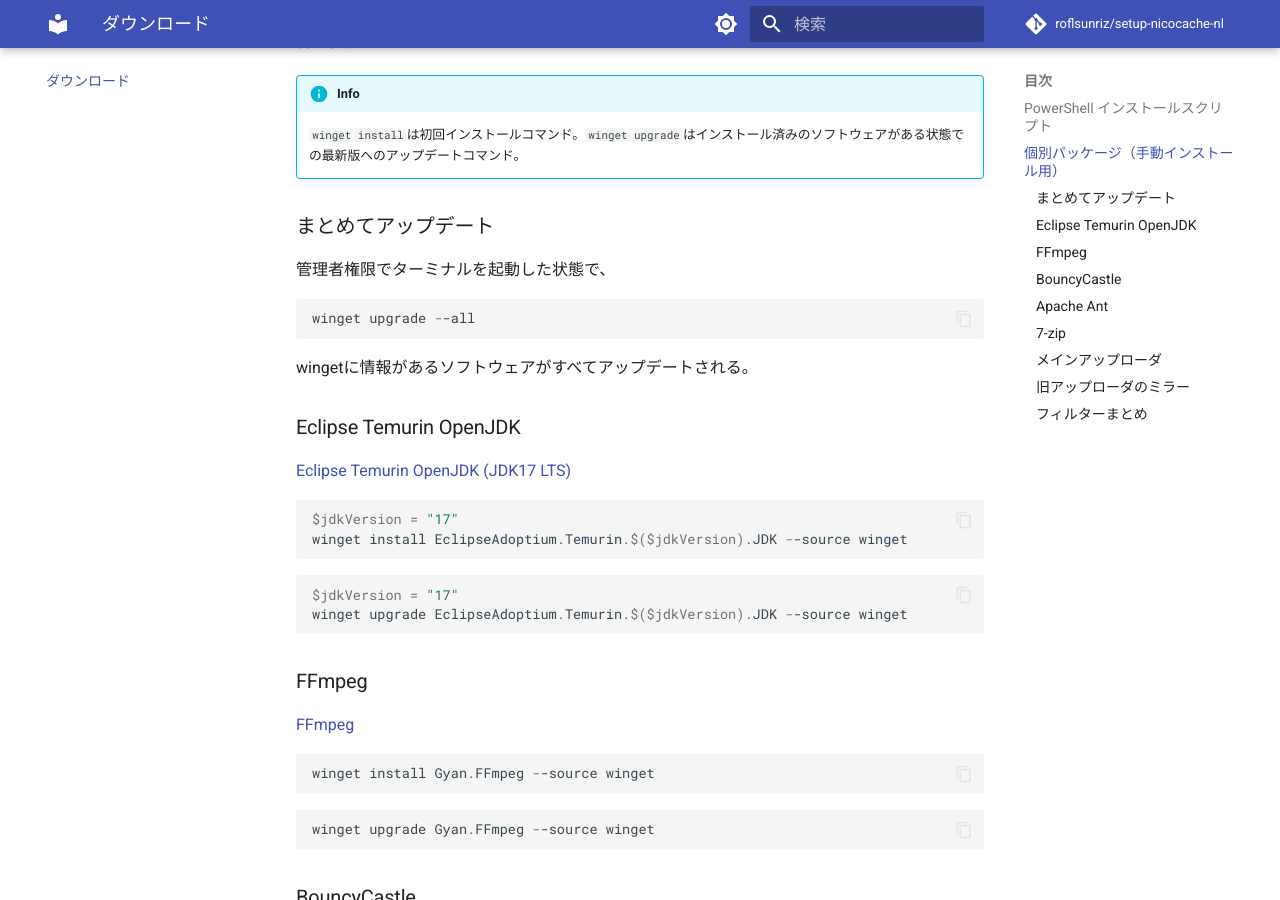
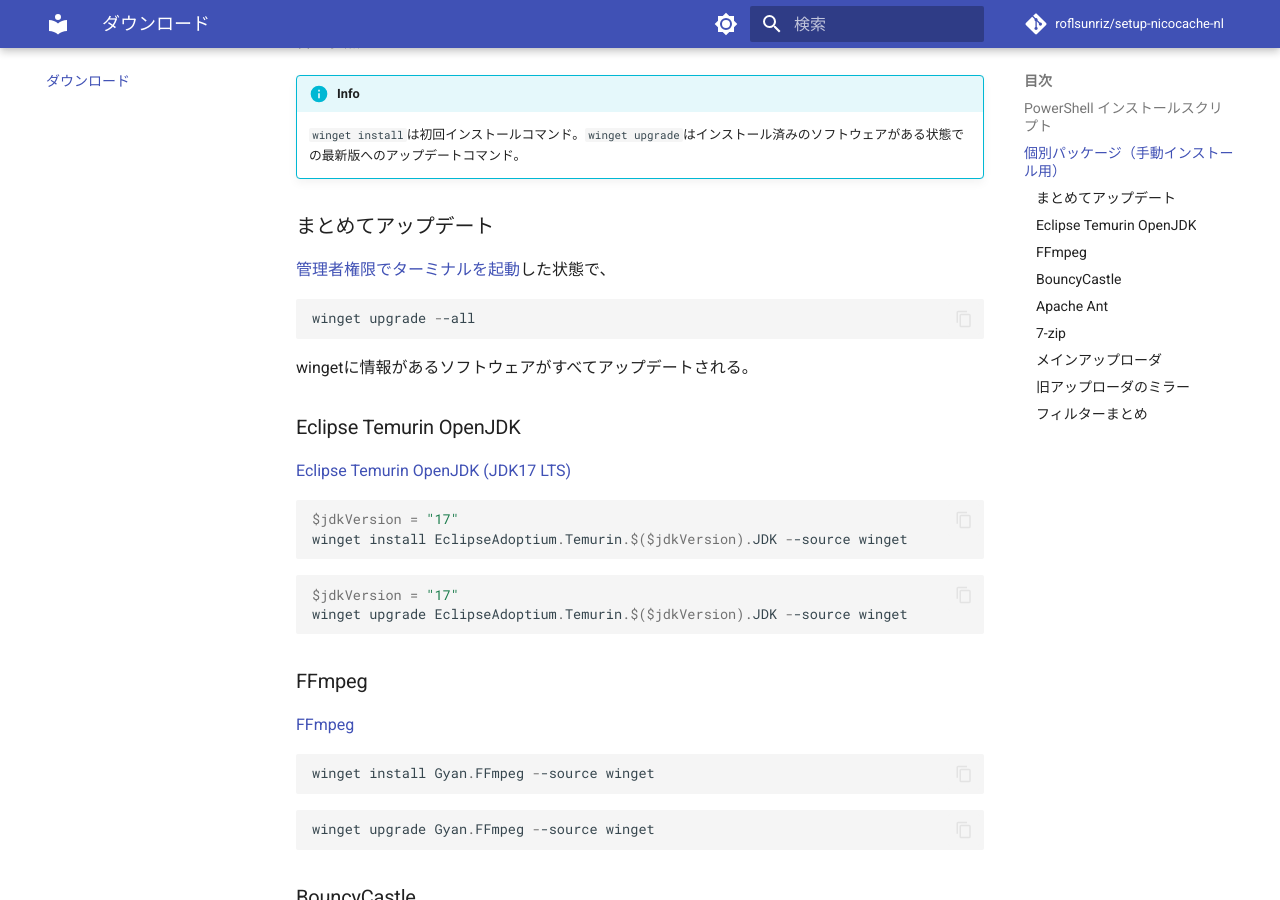
Before and after one commit to roflsunriz/setup-nicocache-nl, an MkDocs documentation site: the page built from docs/download.md, in a window 1280 px wide and 900 px high, scrolled down 616 px. Built offline with MkDocs 1.6.1 and Material for MkDocs 9.7.7, drawn with Linux system fonts in a browser that asks for light colours; comment, search, counter and statistics services are not loaded; part of the change alters nothing that is shown.

````diff
--- a/docs/download.md
+++ b/docs/download.md
@@ -22,7 +22,7 @@
 
 ### まとめてアップデート
 
-管理者権限でターミナルを起動した状態で、
+[管理者権限でターミナルを起動](./windows-terminal.md)した状態で、
 
 ```powershell
 winget upgrade --all
````
